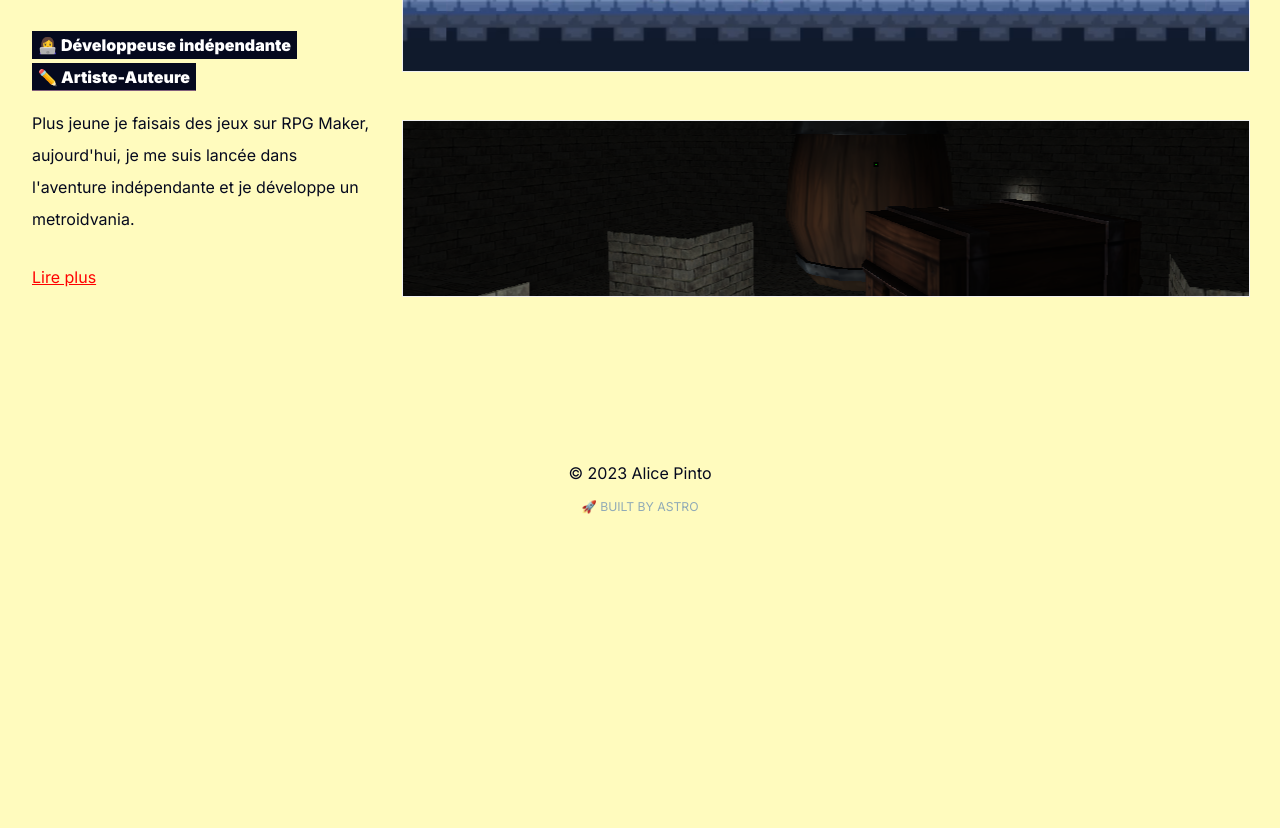
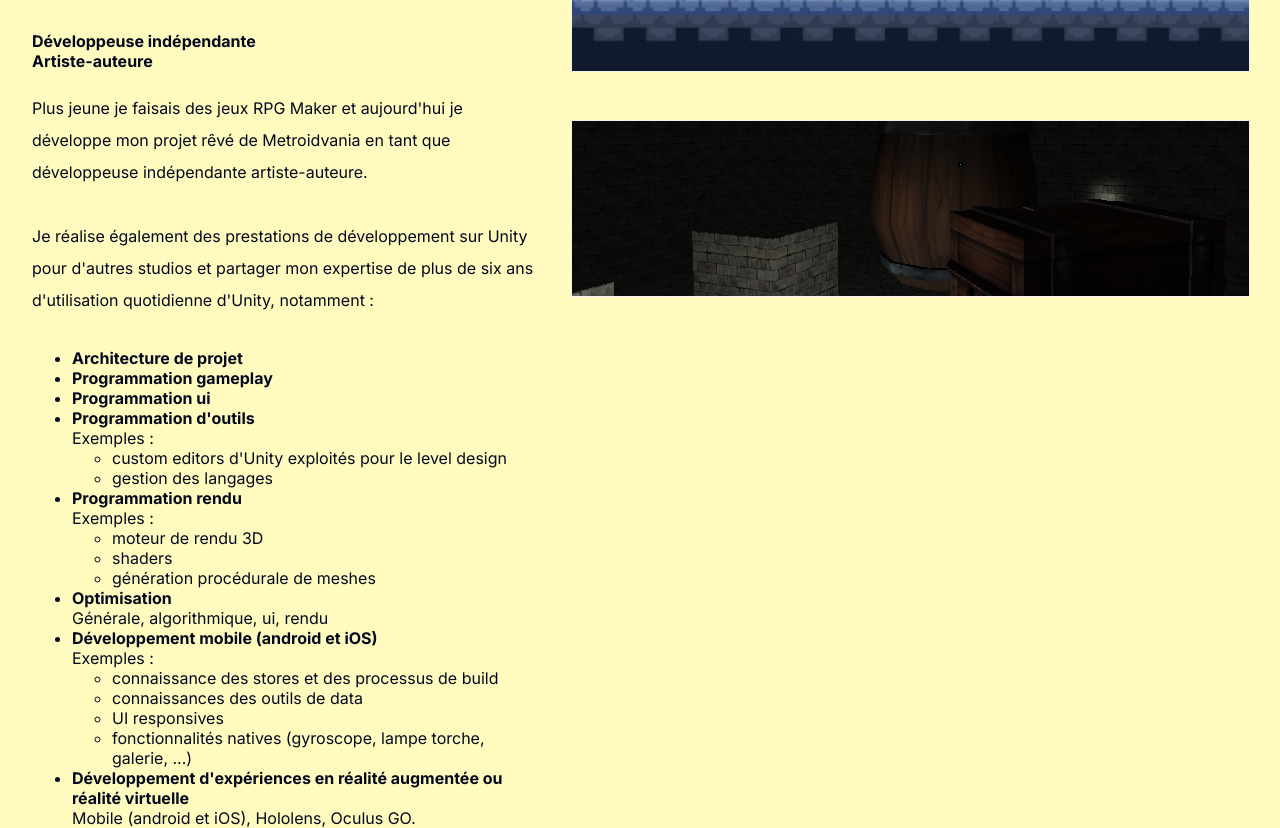
Before and after one commit to SekamelicaGames/Website, an Astro site: page / in a window 1280 px wide. Shown: the part 231-1059 px from the top of the page. Before the commit the page ends 809 px from the top, so only its background shows below. Built offline with nearby package versions, Linux system fonts and the light colour scheme; Astro itself is replaced by a stand-in of ours.

Commit message:
Mise à jour du contenu

```diff
--- a/src/pages/about.astro
+++ b/src/pages/about.astro
@@ -35,7 +35,15 @@ import Nav from '../components/Nav.astro';
 				margin-top: 4em;
 				display: grid;
 				grid-gap: 2rem;
-				grid-template-columns: 2fr 1fr;
+				grid-template-columns: 3fr 1fr;
+			}
+
+			.illustration
+			{
+				width: 200px;
+				height: 200px;
+				border: 2px solid red;
+				margin-bottom: 2em;
 			}
 		</style>
 	</head>
@@ -45,39 +53,41 @@ import Nav from '../components/Nav.astro';
 			<div class="grid">
 				<div class="bio wrapper">
 						<h2 class="name">Alice Pinto - Biographie</h2>
-						<h6>Aujourd'hui</h6>
-						<p class="description"> Je suis une développeuse indépendante artiste-auteure qui travaille actuellement sur un metroidvania. <br>
-							Je suis aussi disponible pour faire des prestations de développement sur Unity pour d'autres studios et partager mon expertise
-							(architecture de projet, programmation gameplay, tools, shaders, et optimisation). <br>
-							Vous pouvez entrer en contact avec moi <a href="/about/">ici</a> si vous souhaitez discuter de votre projet !
-						</p>
-						<h6>Jeunesse - RPG Maker et les premiers langages de programmation</h6>
+						<h6>Jeunesse - 🏰 RPG Maker et 📄 premiers langages de programmation</h6>
 							<p class="description">J'ai commencé le développement de jeux dans les années 2010 avec RPG Maker qui a changé le monde des possibles pour moi,
 								et j'en ai fait durant des années. Puis j'ai appris quelques bases de C et C# mais j'ai fini par me diriger vers le développement web avec le javascript qui
 								m'a permis de faire quelques petits jeux et mieux comprendre le développement, avant de me remettre au C# avec Unity quand j'ai commencé mes études supérieures en
 								ingénierie informatique.
 							</p>
-						<h6>Fin d'études - Jams et petits jeux sur itch.io</h6>
-							<p class="description"> Dans les années 2017-2019 (coincidant avec mes dernières années d'études, mon master à l'ENJMIN) j'ai sorti de nombreux petits jeux sur itch.io,
-								 comme <a href="https://sekamelica.itch.io/slug-life">Slug Life</a> ou <a href="https://sekamelica.itch.io/reaktor">REAKTOR</a>. <br>
+						<h6>Fin d'études - Game jams et ✨ itch.io ✨</h6>
+							<p class="description"> Dans les années 2017-2019 (coincidant avec mes dernières années d'études, mon master à l'ENJMIN) j'ai participé à plusieurs game jams
+								et sorti de nombreux petits jeux sur itch.io comme <a href="https://sekamelica.itch.io/slug-life">Slug Life</a> ou <a href="https://sekamelica.itch.io/reaktor">REAKTOR</a>. <br>
 								Je réfléchissais beaucoup dans mes jeux au rapport à la création et à l'art, à la santé mentale, à l'identité queer, et à la manière de transmettre des émotions via l'architecture, notamment inspirée par l'architecture brutaliste. <br>
 								Je me faisais alors la réflexion que beaucoup de ces jeux, beaucoup des jeux queer, étaient souvent des petits jeux, souvent narratifs, souvent des visual novel.
 								Et le souhait que j'ai aujourd'hui c'est de faire autre chose, des jeux plus long, plus ambitieux techniquement, plus orienté autour du gameplay, mais toujours traversés par ces mêmes thèmes.
 							</p>
-						<h6>Monde du travail - Kalank puis l'aventure indépendante</h6>
-							<p class="description"> De 2019 à 2022 j'ai travaillé chez Kalank. <br>
+						<h6>Kalank - Développement mobile en équipe 💻📱👩👨👩👨</h6>
+							<p class="description"> De 2019 à 2022 j'ai travaillé à <a href="https://kalank.fr/fr/">Kalank ⚡</a>.<br>
 								J'y ai fait beaucoup de développement mobile (Android et iOS) et réalité augmentée, le tout souvent sur Unity, ce qui nécessitait un effort important d'optimisation. <br>
 								Nous avons ainsi shippé  <a href="https://kalank.fr/fr/tokotoko/">Tokotoko</a> au nom de Kalank, mais aussi de nombreux autres jeux pour des clients du studio. <br>
 								Outre les jeux mobiles j'ai également fait de la programmation gameplay et shaders pour un jeu sorti sur consoles lors d'une prestation. <br>
 								Et hors développement, je communiquais avec l'équipe pour améliorer la communication et les outils, j'encadrais de supers stagiaires et apprentis,
 								prenait le temps de rédiger de la bonne documentation et de bons tutoriels, et essayait de trouver des manières d'améliorer nos méthodes de travail et d'organisation en équipe.
-								<br>
-								<br>
-								Fin 2022, je partais cependant de chez Kalank pour me consacrer à de nouveaux projets et être développeuse indépendante. <br>
-								Je me consacre ainsi notamment au développement de mon metroidvania, et sous statut artiste-auteur j'effectue des prestations de développement pour d'autres studios.
+							</p>
+						<h6>Aujourd'hui - Développeuse indépendante 💻🏃‍♀️💨✨</h6>
+							<p class="description">
+								Fin 2022, je quittais Kalank pour me consacrer à de nouveaux projets et devenir une développeuse indépendante.<br>
+								Je travaille actuellement à la création de mon projet rêvé de metroidvania, et sous statut artiste-auteur j'effectue des prestations de développement pour d'autres
+								studios.
 							</p>
 				</div>
-				<img src="/assets/about/alice_pinto_photo.png" width="300px" height="300px">
+				<div>
+					<img class="illustration" src="/assets/about/image_1.png">
+					<img class="illustration" src="/assets/about/image_2.png">
+					<img class="illustration" src="/assets/about/image_3.png">
+					<img class="illustration" src="/assets/about/image_4.png">
+					<img class="illustration" src="/assets/about/image_5.png">
+				</div>
 			</div>
 		</div>
 		<Footer />
--- a/src/pages/index.astro
+++ b/src/pages/index.astro
@@ -107,7 +107,7 @@ const featuredProject = projects[0]!;
 
 			@media (min-width: 1200px) {
 				.grid {
-					grid-template-columns: 1fr 2.5fr;
+					grid-template-columns: 1.5fr 2fr;
 				}
 			}
 
@@ -209,8 +209,9 @@ const featuredProject = projects[0]!;
 				grid-template-rows: auto;
 			}
 
-			.projectcard
+			.majorlistelement
 			{
+				font-weight: 600;
 			}
 		</style>
 	</head>
@@ -242,16 +243,43 @@ const featuredProject = projects[0]!;
 			<div class="grid">
 				<div class="section">
 					<h3 class="sectionTitle">Alice Pinto</h3>
-					<div class="roles">
-						<span class="role">👩‍💻 Développeuse indépendante <span class="invert">👩‍💻 Développeuse indépendante</span></span>
-						<span class="role">✏️ Artiste-Auteure <span class="invert">✏️ Artiste-Auteure</span></span>
-					</div>
-					<p class="bio">
-						Plus jeune je faisais des jeux sur RPG Maker, aujourd'hui, je me suis lancée dans l'aventure indépendante et je développe un metroidvania.
+					<h4>Développeuse indépendante<br>Artiste-auteure</h4>
+					<p class="bio"> Plus jeune je faisais des jeux RPG Maker et aujourd'hui je développe mon projet rêvé de Metroidvania en tant que développeuse indépendante artiste-auteure.<br><br>
+						Je réalise également des prestations de développement sur Unity pour d'autres studios et partager mon expertise de plus de six ans d'utilisation quotidienne d'Unity, notamment :
+						<ul>
+							<li class="majorlistelement">Architecture de projet</li>
+							<li class="majorlistelement">Programmation gameplay</li>
+							<li class="majorlistelement">Programmation ui</li>
+							<li class="majorlistelement">Programmation d'outils</li>
+							Exemples :
+							<ul>
+								<li>custom editors d'Unity exploités pour le level design</li>
+								<li>gestion des langages</li>
+							</ul>
+							<li class="majorlistelement">Programmation rendu</li>
+							Exemples :
+							<ul>
+								<li>moteur de rendu 3D</li>
+								<li>shaders</li>
+								<li>génération procédurale de meshes</li>
+							</ul>
+							<li class="majorlistelement">Optimisation</li>
+							Générale, algorithmique, ui, rendu
+							<li class="majorlistelement">Développement mobile (android et iOS)</li>
+							Exemples :
+							<ul>
+								<li>connaissance des stores et des processus de build</li>
+								<li>connaissances des outils de data</li>
+								<li>UI responsives</li>
+								<li>fonctionnalités natives (gyroscope, lampe torche, galerie, ...)</li>
+							</ul>
+							<li class="majorlistelement">Développement d'expériences en réalité augmentée ou réalité virtuelle</li>
+							Mobile (android et iOS), Hololens, Oculus GO.
+						</ul>
 					</p>
-					<p>
-						<a href="/about">Lire plus</a>
-					</p>
+					<br>
+					<h3>📝 <a href="/about">Biographie</a></h3>
+					<h3>📧 <a href="/contact">Contact</a></h3>
 				</div>
 				<div class="section">
 					<div class="projectgrid">
--- a/src/pages/project/nested/sekamengine.md
+++ b/src/pages/project/nested/sekamengine.md
@@ -6,7 +6,7 @@ publishDate: 2020-03-04 00:00:00
 orderId: 2
 img: '/assets/projects/sekamengine/sekamengine_1.png'
 description: |
-  Moteur de jeu maison réalisé en C#.
+  Moteur de jeu maison réalisé en C#. Rendu avec OpenGL.
 tags:
   - C#
   - dev
```
Also changed, not shown: public/assets/about/alice_pinto_photo.png (deleted), public/assets/about/image_1.png (added), public/assets/about/image_2.png (added), public/assets/about/image_3.png (added), public/assets/about/image_4.png (added), public/assets/about/image_5.png (added).
